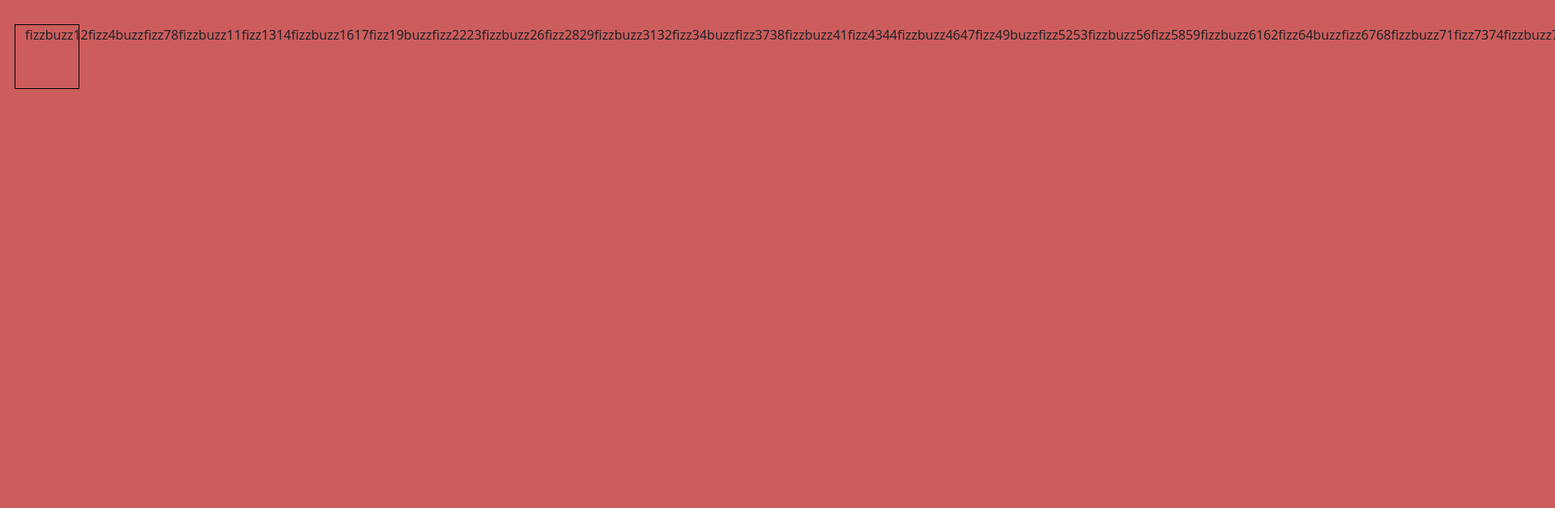
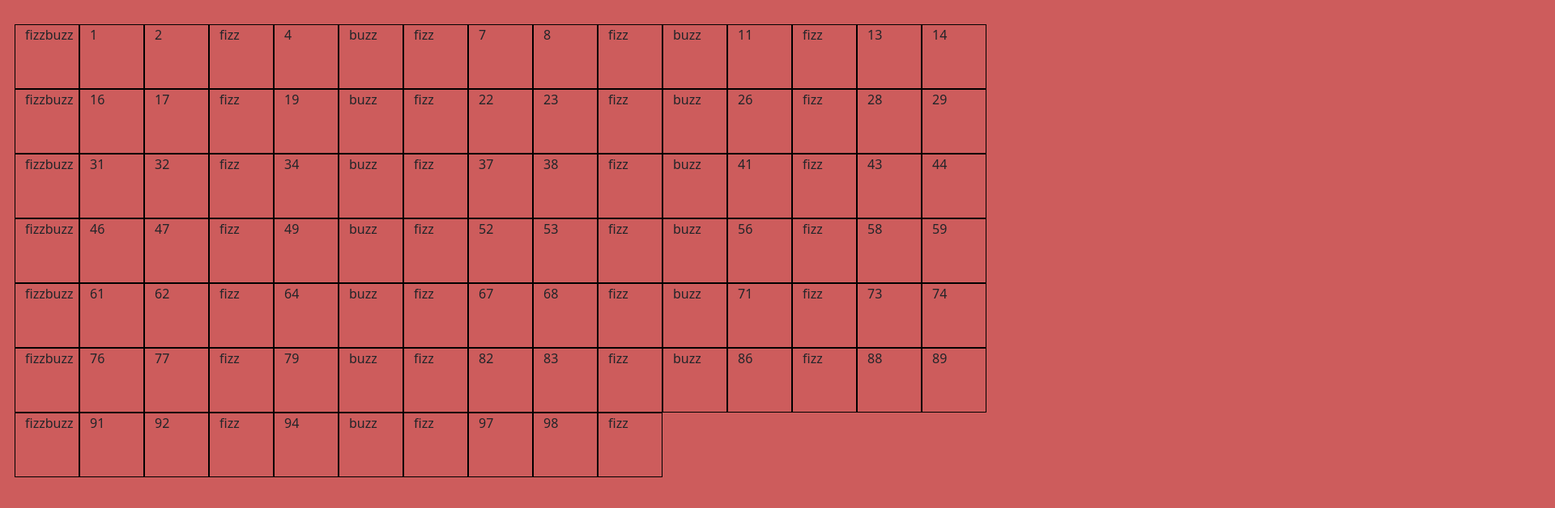
Before and after one commit to ValentinaZussino/js-fizzbuzzdom, a plain HTML site: page index.html in a window 1280 px wide. Shown: the top 628 px of the page at 81% size, 1920 px wide, since content can reach past the window. Drawn offline with nearby package versions, Linux system fonts and the light colour scheme.

Commit message:
cambio impostaz da div.square a container

```diff
--- a/index.html
+++ b/index.html
@@ -11,8 +11,8 @@
 </head>
 <body>
     <!-- squares -->
-    <div class="row">
-        <div class="vz_square"></div>
+    <div class="row flex-wrap">
+
     </div>
     <!-- js -->
     <script src="./js/script.js"></script>
--- a/js/script.js
+++ b/js/script.js
@@ -1,23 +1,25 @@
-// prendo il quadratino
-let square = document.querySelector('div.vz_square');
+// prendo il contenitore
+let vzContainer = document.querySelector('div.row');
 // creo ciclo
 for(let i = 0; i < 100; i++){
+    // creo elemento div
+    const vzSquare = document.createElement('div');
     // inserisco fizzbuzz e aggiungo classe square
     if((i % 3 == 0) && (i % 5 === 0)){
-        square.append('fizzbuzz');
-        square.className = 'vz_square';
+        vzSquare.append('fizzbuzz');
+        vzSquare.className = 'vz_square';
+        vzContainer.append(vzSquare);
     }  else if (i % 3 === 0){ // inserisco fizz e aggiungo classe square
-        square.append('fizz');
-        square.className = 'vz_square';
+        vzSquare.append('fizz');
+        vzSquare.className = 'vz_square';
+        vzContainer.append(vzSquare);
     } else if (i % 5 === 0){ // inserisco buzz e aggiungo classe square
-        square.append('buzz');
-        square.className = 'vz_square';
-    } else {
-        square.append(i);
-        square.className = 'vz_square';
+        vzSquare.append('buzz');
+        vzSquare.className = 'vz_square';
+        vzContainer.append(vzSquare);
+    } else { // inserisco i e aggiungo classe square
+        vzSquare.append(i);
+        vzSquare.className = 'vz_square';
+        vzContainer.append(vzSquare);
     }
 }
-// prendo la row
-const tabSquares = document.querySelector('div.row');
-// inserisco i quadratini
-tabSquares.append(square);
```
